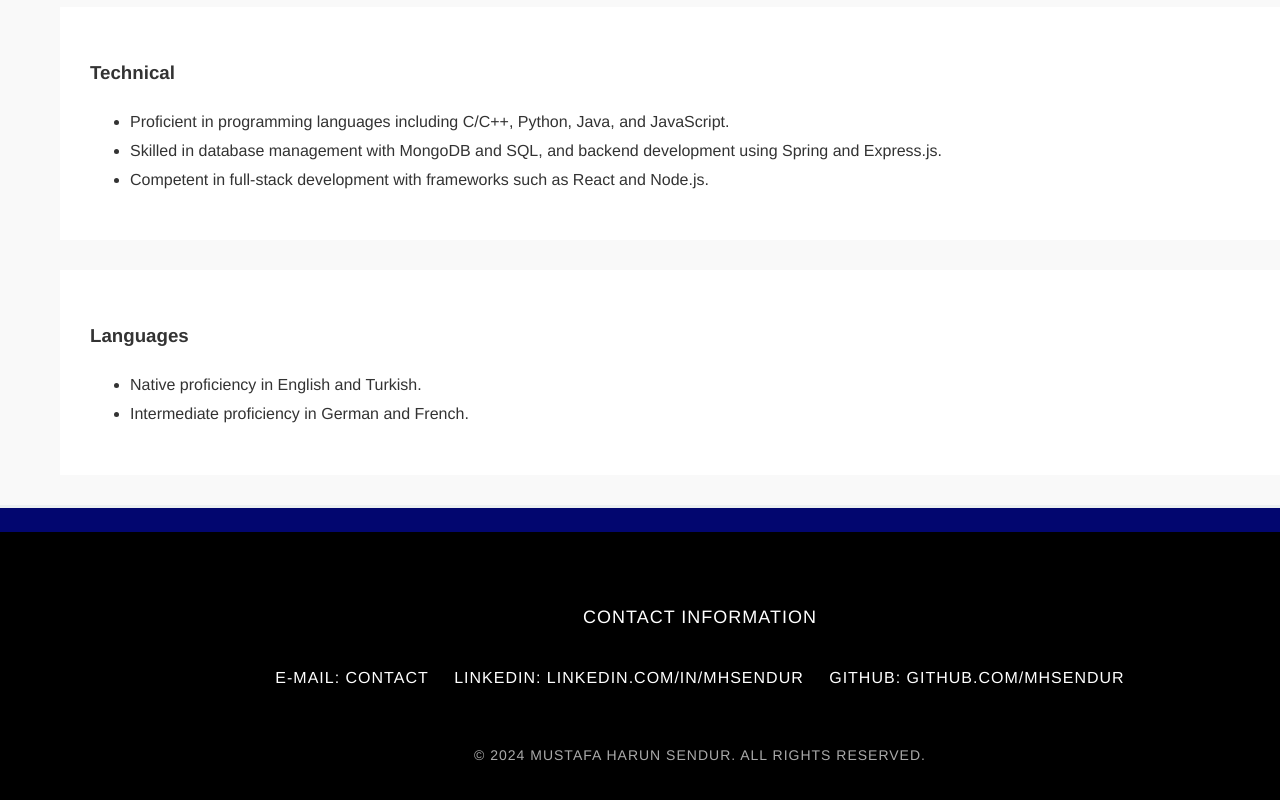
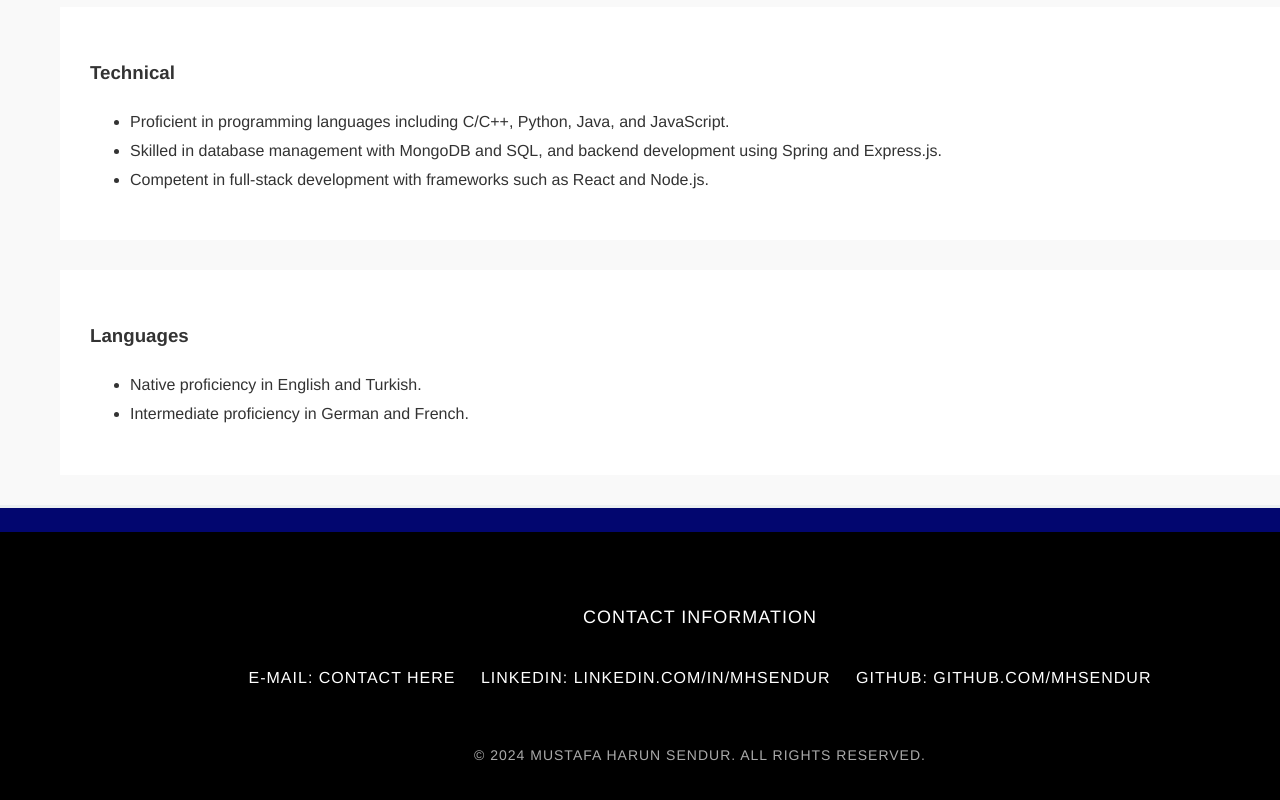
Before and after one commit to mhsendur/mhsendur.github.io, a plain HTML site: page index.html in a window 1280 px wide. Shown: the part 5288-6088 px from the top of the page. Drawn offline with Linux system fonts and the light colour scheme.

Commit message:
Update index.html

```diff
--- a/index.html
+++ b/index.html
@@ -214,7 +214,7 @@
     <div class="footer-content" style="padding-top: 35px;">
                 <p style="padding-bottom: 15px;">Contact Information</p>
           <ul>
-              <li>E-mail: <a href="#" onclick="window.location.href = 'mailto:' + 'sendurharun' + '@' + 'gmail.com'">Contact</a></li>
+              <li>E-mail: <a href="#" onclick="window.location.href = 'mailto:' + 'sendurharun' + '@' + 'gmail.com'">Contact Here</a></li>
               <li>LinkedIn: <a href="https://linkedin.com/in/mhsendur" target="_blank" rel="noopener noreferrer">linkedin.com/in/mhsendur</a></li>
               <li>GitHub: <a href="https://github.com/mhsendur" target="_blank" rel="noopener noreferrer">github.com/mhsendur</a></li>
           </ul>
```
